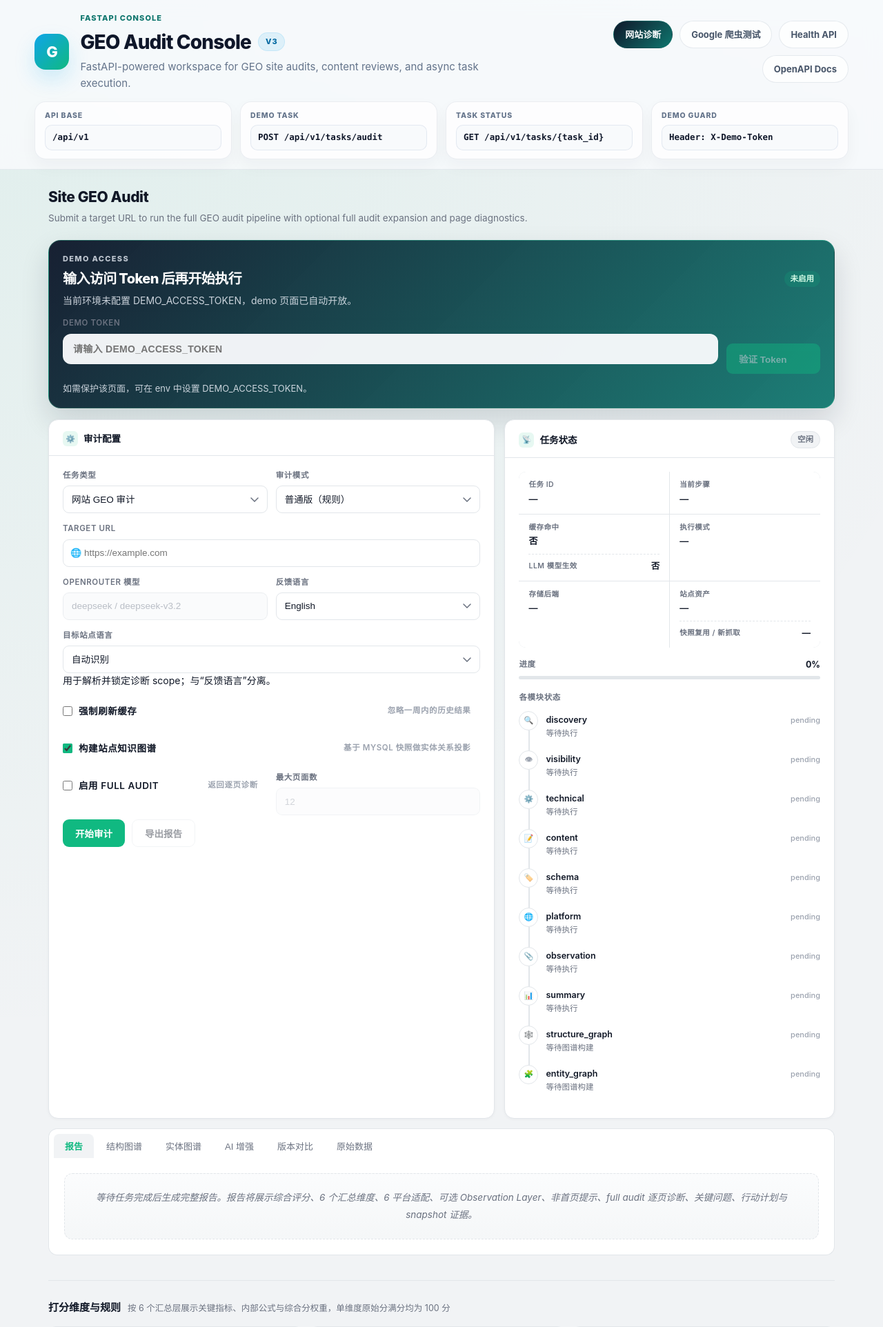
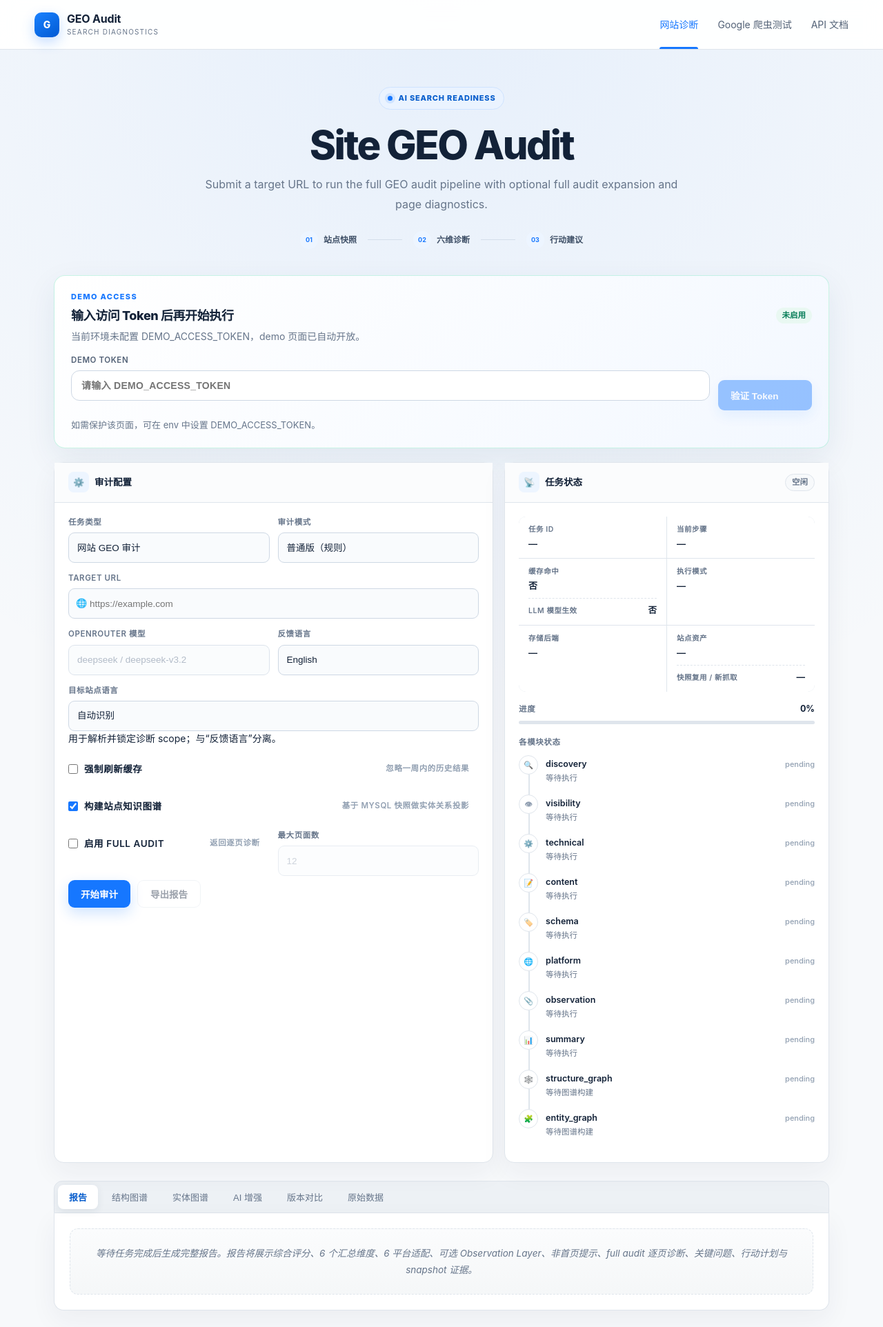
Before and after one commit to daogeshifu/site-geo, a FastAPI app: page / in a window 1280 px wide. Shown: the top 1924 px of the page at 69% size. Run offline with FastAPI, Linux system fonts and the light colour scheme.

Commit message:
首页样式问题

```diff
--- a/app/api/routes/demo.py
+++ b/app/api/routes/demo.py
@@ -17,6 +17,19 @@
 
 TEMPLATE_PATH = Path(__file__).resolve().parents[2] / "web" / "templates" / "demo.html"
 GOOGLE_CRAWLER_TEMPLATE_PATH = Path(__file__).resolve().parents[2] / "web" / "templates" / "google-crawler.html"
+API_DOC_TEMPLATE_PATH = Path(__file__).resolve().parents[2] / "web" / "templates" / "api-doc.html"
+API_DOC_START = "<!-- API_DOC_START -->"
+API_DOC_END = "<!-- API_DOC_END -->"
+
+
+def _load_demo_and_api_content() -> tuple[str, str]:
+    """从单一模板源拆分交互首页与独立 API 文档内容。"""
+    source = TEMPLATE_PATH.read_text(encoding="utf-8")
+    start = source.index(API_DOC_START)
+    end = source.index(API_DOC_END) + len(API_DOC_END)
+    api_content = source[start + len(API_DOC_START) : source.index(API_DOC_END)]
+    demo_content = f"{source[:start]}{source[end:]}"
+    return demo_content, api_content
 
 
 @router.get("/", response_class=HTMLResponse)
@@ -28,13 +41,22 @@
     - app/web/static/css/demo.css
     - app/web/static/js/demo/
     """
-    return HTMLResponse(TEMPLATE_PATH.read_text(encoding="utf-8"))
+    demo_content, _ = _load_demo_and_api_content()
+    return HTMLResponse(demo_content)
 
 
 @router.get("/google-crawler-test", response_class=HTMLResponse)
 async def google_crawler_demo_page() -> HTMLResponse:
     """返回 Googlebot / Google Render 双检测 demo。"""
     return HTMLResponse(GOOGLE_CRAWLER_TEMPLATE_PATH.read_text(encoding="utf-8"))
+
+
+@router.get("/api-doc", response_class=HTMLResponse)
+async def api_doc_page() -> HTMLResponse:
+    """返回产品化 API 调用说明页，Swagger 交互测试仍位于 /docs。"""
+    _, api_content = _load_demo_and_api_content()
+    shell = API_DOC_TEMPLATE_PATH.read_text(encoding="utf-8")
+    return HTMLResponse(shell.replace("{{API_DOC_CONTENT}}", api_content))
 
 
 @router.get("/api/v1/demo/token-status", include_in_schema=False)
--- /dev/null
+++ b/app/web/static/css/audit-refresh.css
@@ -0,0 +1,308 @@
+:root {
+  --bg: #f7f9fb;
+  --surface: #ffffff;
+  --border: #dfe5ec;
+  --text: #132238;
+  --muted: #66758a;
+  --subtle: #92a0b2;
+  --accent: #1677ff;
+  --accent-dim: rgba(22, 119, 255, .1);
+  --accent-dark: #075dcc;
+}
+
+body {
+  background:
+    radial-gradient(circle at 50% 0, rgba(22,119,255,.075), transparent 30%),
+    #f7f9fb;
+  color: var(--text);
+  font-family: Inter, ui-sans-serif, system-ui, -apple-system, BlinkMacSystemFont, "Segoe UI", "PingFang SC", sans-serif;
+}
+
+.audit-topbar {
+  height: 72px;
+  display: flex;
+  align-items: center;
+  justify-content: space-between;
+  padding: 0 max(28px, calc((100vw - 1180px) / 2));
+  background: rgba(255, 255, 255, .94);
+  border-bottom: 1px solid var(--border);
+  backdrop-filter: blur(12px);
+  position: sticky;
+  top: 0;
+  z-index: 100;
+}
+
+.audit-brand {
+  display: flex;
+  align-items: center;
+  gap: 11px;
+  color: var(--text);
+  text-decoration: none;
+}
+
+.audit-brand-mark {
+  width: 36px;
+  height: 36px;
+  display: grid;
+  place-items: center;
+  color: #fff;
+  font-weight: 800;
+  border-radius: 10px;
+  background: linear-gradient(145deg, #1b82ff, #0059d3);
+  box-shadow: 0 7px 18px rgba(22,119,255,.25);
+}
+
+.audit-brand > span:last-child {
+  display: flex;
+  flex-direction: column;
+  line-height: 1.1;
+}
+
+.audit-brand strong { font-size: 16px; letter-spacing: -.2px; }
+.audit-brand small {
+  margin-top: 4px;
+  color: var(--muted);
+  font-size: 10px;
+  letter-spacing: 1.2px;
+  text-transform: uppercase;
+}
+
+.audit-nav {
+  display: flex;
+  align-items: center;
+  align-self: stretch;
+  gap: 28px;
+}
+
+.audit-nav a {
+  display: flex;
+  align-items: center;
+  height: 100%;
+  color: #526176;
+  font-size: 14px;
+  text-decoration: none;
+  position: relative;
+}
+
+.audit-nav a:hover,
+.audit-nav a.active { color: var(--accent); }
+
+.audit-nav a.active::after {
+  content: "";
+  position: absolute;
+  inset: auto 0 0;
+  height: 3px;
+  border-radius: 3px 3px 0 0;
+  background: var(--accent);
+}
+
+.wrap {
+  max-width: 1180px;
+  padding: 54px 28px 70px;
+}
+
+.audit-hero {
+  max-width: 850px;
+  margin: 0 auto 38px;
+  text-align: center;
+}
+
+.audit-eyebrow {
+  display: inline-flex;
+  align-items: center;
+  gap: 9px;
+  padding: 7px 12px;
+  color: var(--accent-dark);
+  background: #eaf3ff;
+  border: 1px solid #cfe3ff;
+  border-radius: 999px;
+  font-size: 11px;
+  font-weight: 800;
+  letter-spacing: .8px;
+  text-transform: uppercase;
+}
+
+.audit-eyebrow span {
+  width: 7px;
+  height: 7px;
+  border-radius: 50%;
+  background: var(--accent);
+  box-shadow: 0 0 0 4px rgba(22,119,255,.12);
+}
+
+.page-title.audit-hero h1 {
+  margin: 20px 0 12px;
+  color: var(--text);
+  font-size: clamp(38px, 5vw, 58px);
+  line-height: 1.08;
+  letter-spacing: -2.5px;
+}
+
+.page-title.audit-hero p {
+  max-width: 720px;
+  margin: 0 auto;
+  color: var(--muted);
+  font-size: 16px;
+  line-height: 1.8;
+}
+
+.audit-feature-row {
+  display: flex;
+  align-items: center;
+  justify-content: center;
+  margin-top: 24px;
+  color: #405168;
+  font-size: 12px;
+  font-weight: 650;
+}
+
+.audit-feature-row span { display: flex; align-items: center; gap: 8px; }
+.audit-feature-row b {
+  width: 26px;
+  height: 26px;
+  display: grid;
+  place-items: center;
+  color: var(--accent);
+  background: #edf5ff;
+  border-radius: 50%;
+  font-size: 9px;
+}
+.audit-feature-row i { width: 50px; height: 1px; margin: 0 16px; background: #d4deea; }
+
+.access-panel {
+  margin-bottom: 20px;
+  padding: 22px 24px;
+  color: var(--text);
+  background: linear-gradient(135deg, #fff 0%, #f3f8ff 100%);
+  border: 1px solid #d7e7fb;
+  border-radius: 16px;
+  box-shadow: 0 15px 45px rgba(30,61,96,.08);
+}
+
+.access-copy { margin-bottom: 16px; }
+.access-eyebrow { color: var(--accent); }
+.access-title-row h2 { color: var(--text); font-size: 18px; letter-spacing: -.4px; }
+.access-copy p,
+.access-hint { color: var(--muted); }
+.access-panel .field label { color: #526176; }
+.access-panel .field input {
+  color: var(--text);
+  background: #fff;
+  border-color: #ced8e4;
+}
+.access-panel .badge,
+.access-panel .badge.b-success,
+.access-panel .badge.b-danger {
+  filter: none;
+}
+.access-panel .badge {
+  color: var(--muted);
+  background: #edf1f5;
+  border-color: #dce3eb;
+}
+.access-panel .badge.b-success { color: #087e59; background: #e9f8f2; border-color: #c9ebde; }
+.access-panel .badge.b-danger { color: #c52f3c; background: #ffedef; border-color: #f7ccd1; }
+
+.grid-top { gap: 16px; }
+.card,
+.tabs-body,
+.dim-card,
+.biz-card {
+  border-color: var(--border);
+  border-radius: 14px;
+  box-shadow: 0 14px 38px rgba(28,45,70,.055);
+}
+.card-hdr {
+  min-height: 58px;
+  padding: 0 20px;
+  background: #fbfcfd;
+  border-bottom-color: var(--border);
+}
+.card-ico {
+  width: 30px;
+  height: 30px;
+  display: grid;
+  place-items: center;
+  background: #edf5ff;
+  border-radius: 8px;
+  font-size: 13px;
+}
+.card-body { padding: 20px; }
+
+.field input,
+.field select {
+  min-height: 44px;
+  border-color: #ced8e4;
+  border-radius: 9px;
+  background: #f9fbfd;
+}
+.field input:focus,
+.field select:focus {
+  border-color: #8cbdff;
+  box-shadow: 0 0 0 3px rgba(22,119,255,.1);
+}
+.toggle-wrap { border-radius: 9px; }
+
+.btn-primary {
+  background: var(--accent);
+  border-color: var(--accent);
+  box-shadow: 0 8px 20px rgba(22,119,255,.2);
+}
+.btn-primary:hover:not(:disabled) {
+  background: var(--accent-dark);
+  border-color: var(--accent-dark);
+}
+
+.tabs-bar {
+  margin-top: 26px;
+  padding: 5px;
+  background: #edf1f5;
+  border: 1px solid var(--border);
+  border-radius: 12px 12px 0 0;
+  gap: 4px;
+}
+.tab-btn { border-radius: 8px; color: var(--muted); }
+.tab-btn.active {
+  color: var(--accent-dark);
+  background: #fff;
+  box-shadow: 0 3px 12px rgba(29,48,73,.08);
+}
+.tabs-body { border-radius: 0 0 14px 14px; }
+.prog-fill { background: linear-gradient(90deg, var(--accent), #5ba5ff); }
+
+.section-divider { border-top-color: var(--border); }
+.section-hdr h2 { color: var(--text); font-size: 17px; }
+.dim-score { color: var(--accent); background: var(--accent-dim); }
+.api-steps { display: none; }
+
+@media (max-width: 760px) {
+  .audit-topbar {
+    height: auto;
+    padding: 14px 18px;
+    align-items: flex-start;
+    gap: 16px;
+  }
+  .audit-nav { gap: 13px; flex-wrap: wrap; justify-content: flex-end; }
+  .audit-nav a { font-size: 12px; }
+  .audit-nav a.active::after { display: none; }
+  .wrap { padding: 38px 16px 55px; }
+  .page-title.audit-hero h1 { font-size: 36px; letter-spacing: -1.6px; }
+  .page-title.audit-hero p { font-size: 14px; }
+  .audit-feature-row i { width: 16px; margin: 0 7px; }
+  .audit-feature-row { font-size: 10px; }
+  .access-panel { padding: 18px; }
+}
+
+@media (max-width: 460px) {
+  .audit-brand small { display: none; }
+  .audit-feature-row span { flex-direction: column; gap: 5px; }
+  .dim-card { width: 100%; min-width: 0; }
+  .dim-row { align-items: flex-start; }
+  .dim-row-label { overflow-wrap: anywhere; }
+  .dim-row-val {
+    max-width: 58%;
+    white-space: normal;
+    overflow-wrap: anywhere;
+    text-align: right;
+  }
+}
--- a/app/web/templates/demo.html
+++ b/app/web/templates/demo.html
@@ -3,56 +3,37 @@
 <head>
   <meta charset="utf-8" />
   <meta name="viewport" content="width=device-width, initial-scale=1" />
-  <title>GEO Audit Console</title>
+  <title>网站 GEO 诊断 · GEO Audit</title>
   <link rel="stylesheet" href="/static/css/demo.css?v=20260508-graph-split" />
+  <link rel="stylesheet" href="/static/css/audit-refresh.css?v=20260727" />
 </head>
 <body>
 
-<header class="hdr">
-  <div class="hdr-inner">
-    <div class="hdr-brand">
-      <div class="hdr-logo">G</div>
-      <div class="hdr-copy">
-        <div class="hdr-eyebrow">FastAPI Console</div>
-        <div class="hdr-title-row">
-          <span class="hdr-name">GEO Audit Console</span>
-          <span class="hdr-pill">v3</span>
-        </div>
-        <div class="hdr-sub">FastAPI-powered workspace for GEO site audits, content reviews, and async task execution.</div>
-      </div>
-    </div>
-    <div class="hdr-actions">
-      <a class="hdr-link hdr-link-primary" href="/">网站诊断</a>
-      <a class="hdr-link" href="/google-crawler-test">Google 爬虫测试</a>
-      <a class="hdr-link" href="/health" target="_blank" rel="noreferrer">Health API</a>
-      <a class="hdr-link" href="/docs" target="_blank" rel="noreferrer">OpenAPI Docs</a>
-    </div>
-  </div>
-  <div class="hdr-meta">
-    <div class="hdr-meta-card">
-      <span class="hdr-meta-label">API Base</span>
-      <code class="hdr-meta-code">/api/v1</code>
-    </div>
-    <div class="hdr-meta-card">
-      <span class="hdr-meta-label">Demo Task</span>
-      <code class="hdr-meta-code">POST /api/v1/tasks/audit</code>
-    </div>
-    <div class="hdr-meta-card">
-      <span class="hdr-meta-label">Task Status</span>
-      <code class="hdr-meta-code">GET /api/v1/tasks/{task_id}</code>
-    </div>
-    <div class="hdr-meta-card">
-      <span class="hdr-meta-label">Demo Guard</span>
-      <code class="hdr-meta-code">Header: X-Demo-Token</code>
-    </div>
-  </div>
+<header class="audit-topbar">
+  <a class="audit-brand" href="/">
+    <span class="audit-brand-mark">G</span>
+    <span><strong>GEO Audit</strong><small>Search diagnostics</small></span>
+  </a>
+  <nav class="audit-nav" aria-label="主导航">
+    <a class="active" href="/">网站诊断</a>
+    <a href="/google-crawler-test">Google 爬虫测试</a>
+    <a href="/api-doc">API 文档</a>
+  </nav>
 </header>
 
 <div class="wrap">
-  <div class="page-title">
+  <section class="page-title audit-hero">
+    <div class="audit-eyebrow"><span></span> AI Search Readiness</div>
     <h1 id="page-heading">网站 GEO 审计</h1>
     <p id="page-subtitle">提交目标 URL 创建后台任务，支持可选 full audit、非首页偏差提示与逐页诊断结果。</p>
-  </div>
+    <div class="audit-feature-row" aria-label="审计能力">
+      <span><b>01</b> 站点快照</span>
+      <i></i>
+      <span><b>02</b> 六维诊断</span>
+      <i></i>
+      <span><b>03</b> 行动建议</span>
+    </div>
+  </section>
 
   <section class="access-panel" id="demo-access-panel">
     <div class="access-copy">
@@ -429,6 +410,7 @@
   <div class="biz-card" style="margin-top:10px"><h4>会员 AI 增强 · 机制说明</h4><ul><li><strong>单独展示原因</strong>：该部分不属于 6 个汇总维度之一，而是 <code>premium</code> 模式下对规则结果的语义增强与总结补充</li><li><strong>触发条件</strong>：<code>mode=premium</code> + 有效 OpenRouter API Key</li><li><strong>增强范围</strong>：当前覆盖 <code>visibility / content / platform / summary</code> 四个模块；technical 与 schema 仍保持规则制以保证确定性</li><li><strong>回退保障</strong>：LLM 调用失败时自动降级为规则结果，<code>llm_enhanced=false</code>；同域名结果默认缓存 7 天，<code>force_refresh=true</code> 可强制刷新</li></ul></div>
 </div>
 
+  <!-- API_DOC_START -->
   <div style="margin-top:28px;margin-bottom:48px">
     <div class="section-hdr">
       <h2>API 调用步骤</h2>
@@ -573,6 +555,7 @@
 
     </div><!-- /api-steps -->
   </div>
+  <!-- API_DOC_END -->
 
 </div><!-- /wrap -->
 
--- a/app/web/templates/google-crawler.html
+++ b/app/web/templates/google-crawler.html
@@ -15,7 +15,7 @@
     <nav aria-label="主导航">
       <a href="/">网站诊断</a>
       <a class="active" href="/google-crawler-test">Google 爬虫测试</a>
-      <a href="/docs" target="_blank" rel="noreferrer">API 文档</a>
+      <a href="/api-doc">API 文档</a>
     </nav>
   </header>
 
```
Also changed, not shown: app/web/static/css/api-doc.css (added, +154 -0 lines), app/web/templates/api-doc.html (added, +94 -0 lines), compose.yaml (added, +39 -0 lines), tests/test_demo_assets.py (+14 -2 lines), README.md, 2 other files.
